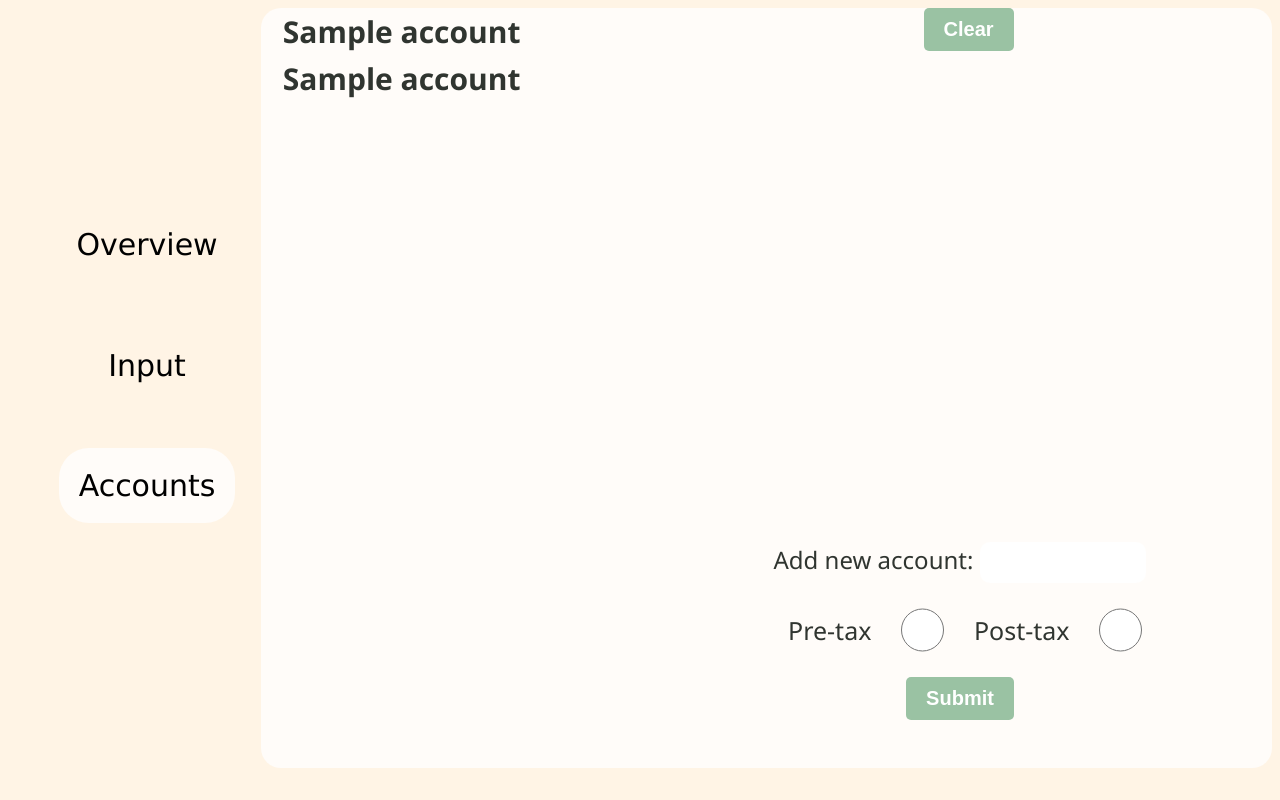
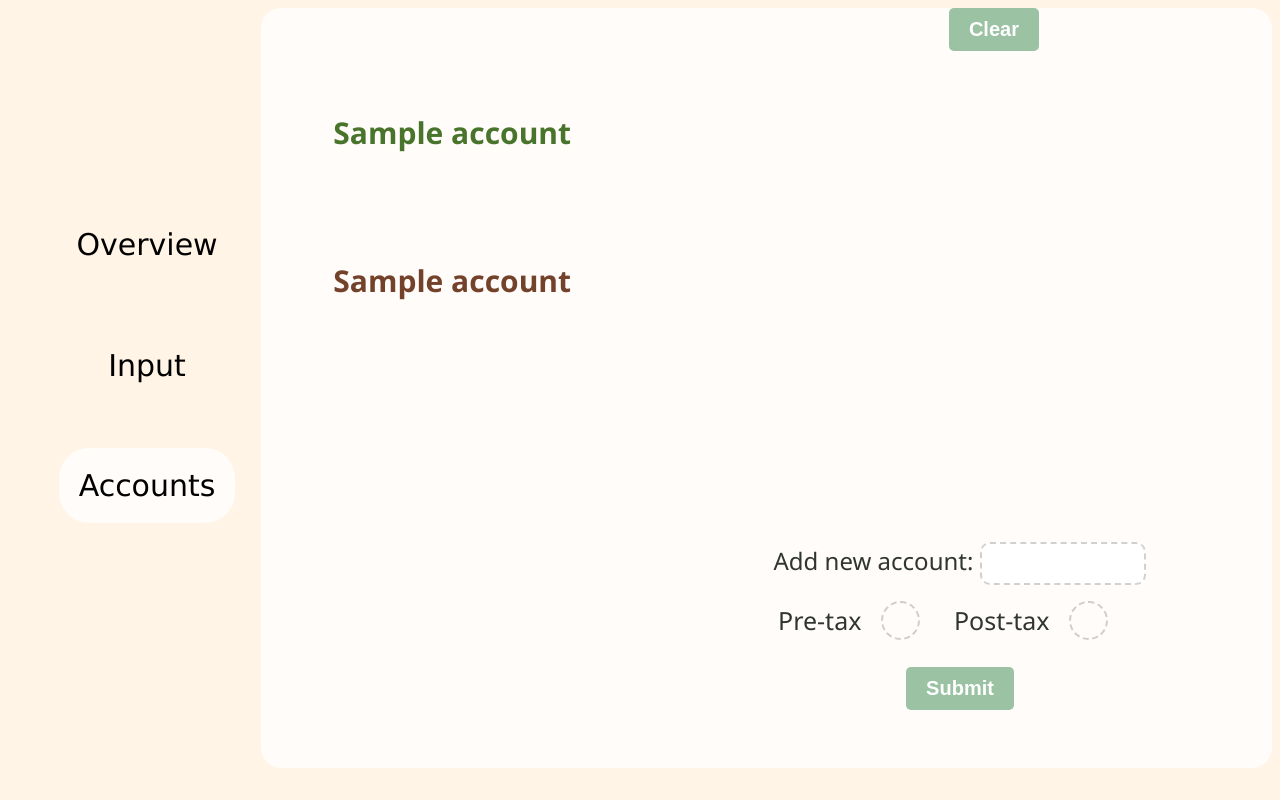
Before and after one commit to shu-fang/shu-fang.github.io, a Flask app: page /accounts in a window 1280 px wide. Run offline with Flask 2, Linux system fonts and the light colour scheme; a database or web service that is not in the repository returns one stand-in record (values such as "Sample title"); some libraries are stand-ins or nearby versions.

Commit message:
EDITED BUTTON...

```diff
--- a/app/db.py
+++ b/app/db.py
@@ -27,6 +27,18 @@ class Database:
 
     def db_connection(self):
         conn = None
+        if os.environ['USERNAME'] == 'lfang':
+            try:
+                conn = psycopg2.connect(
+                    host="localhost",
+                    database="mydb",
+                    user="postgres",
+                    password="1011"
+                )
+            except psycopg2.Error as e:
+                print(e)
+            return conn
+
         try:
             DATABASE_URL = os.environ['DATABASE_URL']
             conn = psycopg2.connect(DATABASE_URL, sslmode='require')
@@ -34,18 +46,7 @@ class Database:
         except psycopg2.Error as e:
             print(e)
 
-        try:
-            conn = psycopg2.connect(
-                host="localhost",
-                database="mydb",
-                user="postgres",
-                password="1011"
-            )
-
-
-        except psycopg2.Error as e:
-            print(e)
-
+        return conn
 
     def delete_table(self):
         conn = self.db_connection()
--- a/app/static/css/style.css
+++ b/app/static/css/style.css
@@ -1,3 +1,8 @@
+
+:root{
+    --DEBIT_POSTTAX_COLOR: rgb(72, 116, 43);
+    --PRETAX_COLOR: rgb(116, 66, 43);
+}
 
 body {
     background-color:rgb(255, 244, 229);
@@ -48,13 +53,42 @@ body {
     color: #000;
 }
 
+input[type='radio'] {
+    display:none;
+    appearance: none;
+    -webkit-appearance: none;
+    -moz-appearance: none;
+    outline:none;
+    border: none;
+}
+
 input[type="text"],
 input[type="number"],
-input[type="date"] {
+input[type="date"],
+input[type="radio"]:after{
     border-radius:10px;
-    border-color: transparent;
+    border-color: rgba(0, 0, 0, 0.185);
+    border-width: 0.2ch;
+    border-style: dashed;
     background-color: rgba(255, 255, 255, 0.945);
     width: 15ch;
+}
+
+
+input[type='radio']:after,
+input[type='radio']:checked:after {
+    width: 35px;
+    height: 35px;
+    border-radius: 50%;
+    content: '';
+    background-color:rgba(255, 255, 255, 0);
+    display: flex;
+    visibility: visible;
+}
+
+input[type='radio']:checked:after {
+    border-color: #7eaa73d0;
+    background-color: #acd898d0;
 }
 
 .wrapper {
@@ -121,7 +155,8 @@ button:hover {
 /* accounts */
 .add-account-container {
     width: 30%;
-    float:right;
+    margin-left:auto;
+    margin-bottom:10px;
     bottom:10%;
     right:10%;
     position: absolute;
@@ -132,11 +167,17 @@ button:hover {
 }
 
 .pretax-element {
+    margin-top: 10%;
     float:left;
+    color:var(--DEBIT_POSTTAX_COLOR);
     width:40%;
+    margin-left: 5%;
 }
 
 .posttax-element{
+    margin-top: 10%;
+    margin-left: 5%;
+    color: var(--PRETAX_COLOR);
     float:left;
     width:40%;
     clear:both;
@@ -145,41 +186,41 @@ button:hover {
 .tax-selection {
     display: flex;
     justify-content: space-between;
-    margin: 10px auto;
+    margin: 0px 10px;
     flex-basis: 90%;
     white-space: nowrap;
+    align-items: center;
+    margin-top: 2%;
+    margin-bottom: 5%;
 }
 
 .tax-selection label {
     font-size: 25px;
-    padding: 20px;
-    width: 300px;
-    text-align: center;
+    display: inline;
 }
 
 .tax-selection input[type="radio"] {
     display: inline;
-    margin: 0 10px;
+    margin: 0px 10px;
 }
 
 .type-selection {
     display: flex;
     justify-content: space-between;
-    margin: 10px auto;
+    margin: 0px auto;
     flex-basis: 90%;
     white-space: nowrap;
 }
 
 .type-selection label {
     font-size: 25px;
-    padding: 20px;
     width: 300px;
     text-align: center;
 }
 
 .type-selection input[type="radio"] {
     display: inline;
-    margin: 0 10px;
+    margin: 0px 0px;
 }
 
 /* overview page */
--- a/app/templates/accounts.html
+++ b/app/templates/accounts.html
@@ -24,7 +24,7 @@
                     <tr>
                         <td>
                             {% for account in pretax_accounts %}
-                                {{ account[0] }}{% if not loop.last %}  {% endif %}
+                                {{ account[0] }}{% if not loop.last %}   {% endif %}
                             {% endfor %}
                         </td>
                     </tr>
@@ -35,7 +35,7 @@
                     <tr>
                         <td>
                             {% for account in posttax_accounts %}
-                                {{ account[0] }}{% if not loop.last %}  {% endif %}
+                                {{ account[0] }}{% if not loop.last %}   {% endif %}
                             {% endfor %}
                         </td>
                     </tr>
```
